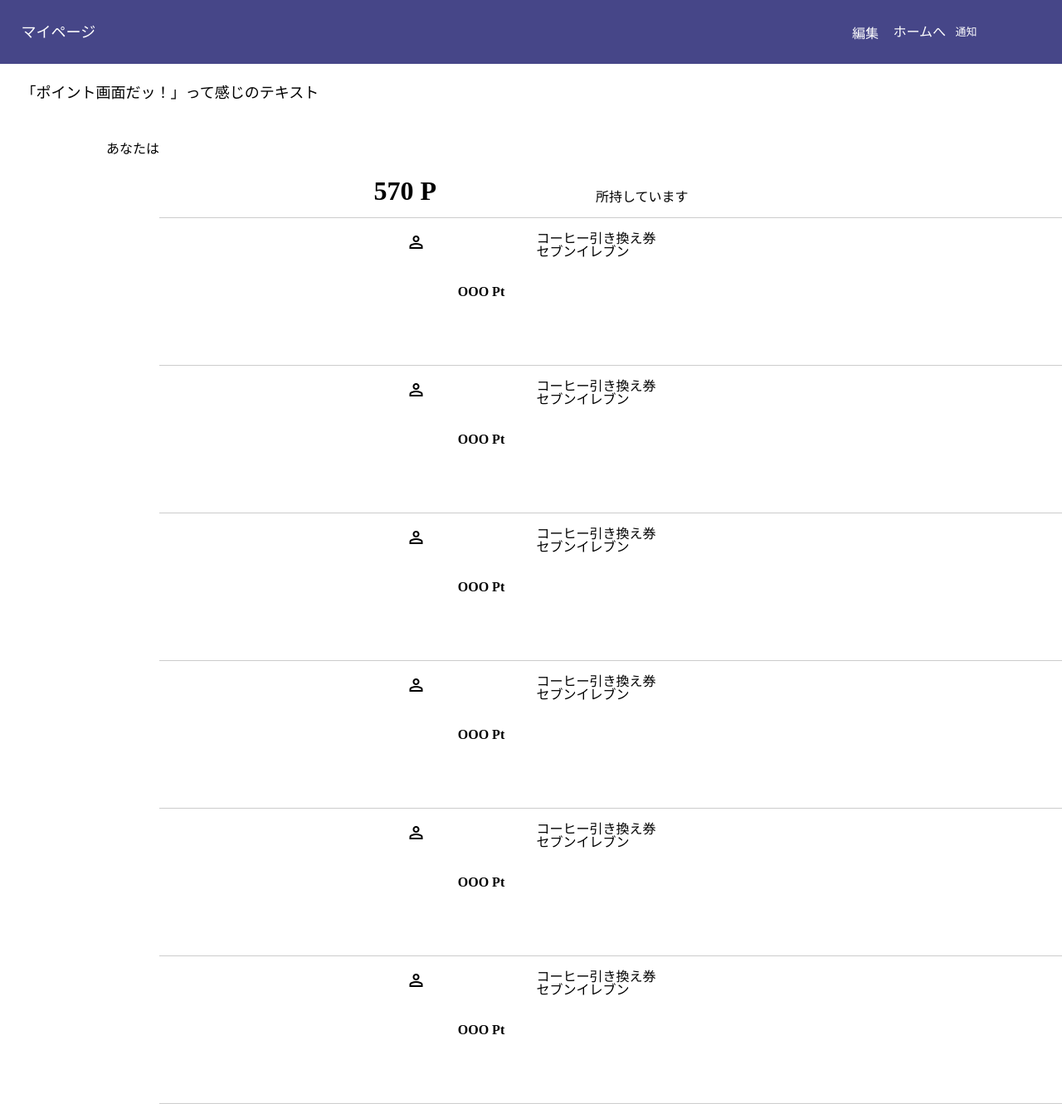
After one commit to kouki928/IoT_slash, a Django app: page /points in a window 1280 px wide. The commit adds this page. Shown: the whole page at 83% size. Run offline with Django 4.2, Linux system fonts and the light colour scheme.

Commit message:
2023.06.16 ポイント画面追加

```diff
--- a/trashCan/static/css/index.css
+++ b/trashCan/static/css/index.css
@@ -112,6 +112,46 @@ footer {
     display: none;
 }
 
+.point_title {
+    display: block;
+    text-align: center;
+}
+
+.point_title p{
+    text-align: left;
+    margin-left: 10%;
+}
+
+.point {
+    display: flex;
+    justify-content: center;
+    margin-top: 2%;
+}
+
+.point h2 {
+    font-size: 2rem;
+}
+.point p {
+    padding-top: 1rem;
+    padding-left: 5%;
+    font-size: 1rem;
+}
+
+.contents {
+    display: flex;
+    justify-content: center;
+    vertical-align: middle;
+}
+
+.contents h2{
+    vertical-align: middle;
+    margin: 5% 3%;
+}
+
+.contents_discription{
+    margin-top: 2%;
+}
+
 @media only screen and (max-width : 767px){
     .wrap{
         display: none;
@@ -124,6 +164,7 @@ footer {
         position: fixed;
         width: 100%;
         bottom: 2%;
+        padding-top: 100px;
     }
 
     .icon-bar {
--- a/trashCan/templates/trashCan/index.html
+++ b/trashCan/templates/trashCan/index.html
@@ -10,7 +10,7 @@
     <link rel="stylesheet" href={% static "css/reset.css" %}>
     <link rel="stylesheet" href={% static "css/index.css" %}>
     <link rel="stylesheet" href="https://fonts.googleapis.com/css2?family=Material+Symbols+Outlined:opsz,wght,FILL,GRAD@20..48,100..700,0..1,-50..200"/>
-    <title>Document</title>
+    <title>マップ画面</title>
 </head>
 <body>
 
@@ -41,7 +41,7 @@
 
         <footer>
             <div class="icon-bar">
-                <a href={% url 'auth' %}>
+                <a href={% url 'points' %}>
                     <div class="icons parking" >
                         <span class="material-symbols-outlined md-48"> local_parking </span>
                     </div>
--- /dev/null
+++ b/trashCan/templates/trashCan/points.html
@@ -0,0 +1,142 @@
+{% load static %}
+<!DOCTYPE html>
+<html lang="en">
+<head>
+    <meta charset="UTF-8">
+    <meta http-equiv="X-UA-Compatible" content="IE=edge">
+    <meta name="viewport" content="width=device-width, initial-scale=1.0">
+    <link rel="stylesheet" href={% static 'css/reset.css' %}>
+    <link rel="stylesheet" href="https://fonts.googleapis.com/css2?family=Material+Symbols+Outlined:opsz,wght,FILL,GRAD@20..48,100..700,0..1,-50..200"/>
+    <link rel="stylesheet" href={% static 'css/index.css' %}>
+    <title>points</title>
+</head>
+<body>
+
+    <div class="status">
+        <div class="wrap">
+            <div class="header">
+                <div class="title">マイページ</div>
+                <form action={% url "mypage" %} method="POST">{% csrf_token %}
+                    <input type="hidden" name="edit" value="transition">
+                    <input type="submit" id="edit" value="編集" class="to_edit">
+                </form>
+                <a href={% url 'auth' %} class="to_home">ホームへ</a>
+                <a href={% url 'notice' %} class="to_home menu_text">通知</a>
+
+            </div>
+        </div>
+    </div>
+
+    <div class="home_discription">
+        <p>「ポイント画面だッ！」って感じのテキスト</p>
+    </div>
+
+    <div class="point_title">
+        <p>あなたは</p>
+        <div class="point">
+            <h2>570 P</h2>
+            <p>所持しています</p>
+        </div>
+    </div>
+
+    <hr>
+
+    <div class="contents">
+        <div class="icons person">
+            <span class="material-symbols-outlined md-48"> person </span>
+        </div>
+        <h2> OOO Pt </h2>
+        <div class-"contents_discription">
+            <p>コーヒー引き換え券</p>
+            <p>セブンイレブン</p>
+        </div>
+    </div>
+
+    <hr>
+
+    <div class="contents">
+        <div class="icons person">
+            <span class="material-symbols-outlined md-48"> person </span>
+        </div>
+        <h2> OOO Pt </h2>
+        <div class-"contents_discription">
+            <p>コーヒー引き換え券</p>
+            <p>セブンイレブン</p>
+        </div>
+    </div>
+
+    <hr><div class="contents">
+        <div class="icons person">
+            <span class="material-symbols-outlined md-48"> person </span>
+        </div>
+        <h2> OOO Pt </h2>
+        <div class-"contents_discription">
+            <p>コーヒー引き換え券</p>
+            <p>セブンイレブン</p>
+        </div>
+    </div>
+
+    <hr><div class="contents">
+        <div class="icons person">
+            <span class="material-symbols-outlined md-48"> person </span>
+        </div>
+        <h2> OOO Pt </h2>
+        <div class-"contents_discription">
+            <p>コーヒー引き換え券</p>
+            <p>セブンイレブン</p>
+        </div>
+    </div>
+
+    <hr><div class="contents">
+        <div class="icons person">
+            <span class="material-symbols-outlined md-48"> person </span>
+        </div>
+        <h2> OOO Pt </h2>
+        <div class-"contents_discription">
+            <p>コーヒー引き換え券</p>
+            <p>セブンイレブン</p>
+        </div>
+    </div>
+
+    <hr><div class="contents">
+        <div class="icons person">
+            <span class="material-symbols-outlined md-48"> person </span>
+        </div>
+        <h2> OOO Pt </h2>
+        <div class-"contents_discription">
+            <p>コーヒー引き換え券</p>
+            <p>セブンイレブン</p>
+        </div>
+    </div>
+
+    <hr>
+
+
+    <footer>
+        <div class="icon-bar">
+            <a href={% url 'points' %}>
+                <div class="icons parking" >
+                    <span class="material-symbols-outlined md-48"> local_parking </span>
+                </div>
+            </a>
+            <a href={% url 'auth' %}>
+                <div class="icons map">
+                    <span class="material-symbols-outlined md-48"> location_on </span>
+                </div>
+            </a>
+            <a href={% url 'notice' %}>
+                <div class="icons chat">
+                    <span class="material-symbols-outlined md-48"> chat </span>
+                </div>
+            </a>
+            <a href={% url 'mypage' %}>
+                <div class="icons person">
+                    <span class="material-symbols-outlined md-48"> person </span>
+                </div>
+            </a>
+        </div>
+    </footer>
+
+
+</body>
+</html>
--- a/trashCan/urls.py
+++ b/trashCan/urls.py
@@ -7,4 +7,5 @@ urlpatterns = [
     path("mypage", views.mypage, name="mypage"),
     path("send_email", views.send_email, name="sendEmail"),
     path("notice", views.notice, name="notice"),
+    path("points", views.points, name="points"),
 ]
--- a/trashCan/views.py
+++ b/trashCan/views.py
@@ -132,6 +132,13 @@ def mypage(request):
 
 
 @csrf_exempt
+def points(request):
+
+    if request.method == "GET":
+        return render(request, "trashCan/points.html",{})
+
+
+@csrf_exempt
 def notice(request):
 
     if request.method == "GET":
```
Also changed, not shown: trashCan/templates/trashCan/mypage.html (+9 -4 lines), trashCan/templates/trashCan/notice.html (+7 -4 lines), db.sqlite3.
